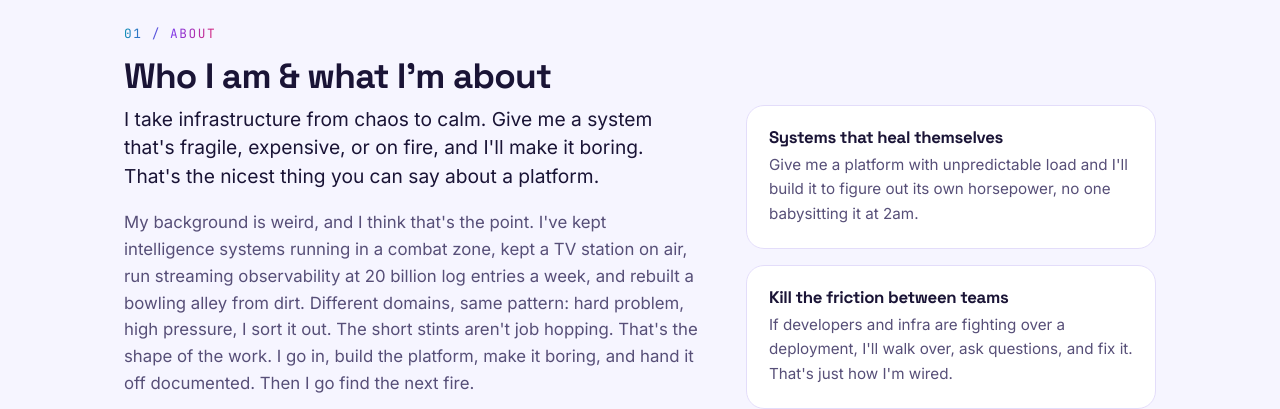
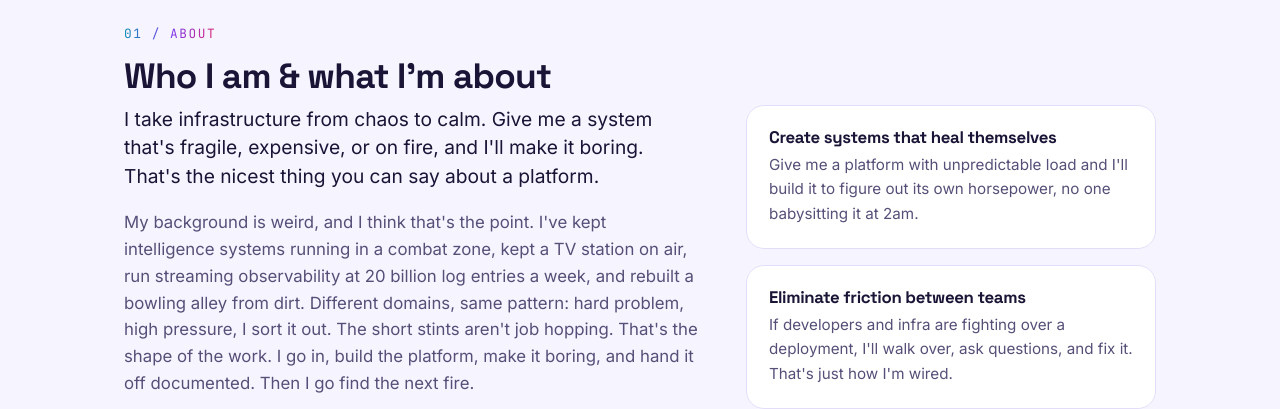
Before and after one commit to nicholas-a-hall/nicholas-a-hall.github.io, a React (Vite) app: page / in a window 1280 px wide. Shown: the part 1140-1549 px from the top of the page. Built offline with nearby package versions, Linux system fonts and the light colour scheme.

Commit message:
update verbage in principles

```diff
--- a/src/App.jsx
+++ b/src/App.jsx
@@ -65,11 +65,11 @@ export default function App() {
         <Hero profile={profile} socials={socials} />
         <ImpactBand metrics={metrics} />
         <About about={about} principles={principles} />
+        <Experience experience={experience} />
         <Skills groups={skillGroups} />
         <Projects projects={projects} />
+        <Education education={education} />
         <Talks talks={talks} />
-        <Experience experience={experience} />
-        <Education education={education} />
         <Testimonials testimonials={testimonials} />
         <Contact profile={profile} socials={socials} />
       </main>
--- a/src/data/content.js
+++ b/src/data/content.js
@@ -370,8 +370,8 @@ export const testimonials = [
 
 // What I specialize in, straight from the way you describe yourself.
 export const principles = [
-  { title: 'Systems that heal themselves', body: "Give me a platform with unpredictable load and I'll build it to figure out its own horsepower, no one babysitting it at 2am." },
-  { title: 'Kill the friction between teams', body: "If developers and infra are fighting over a deployment, I'll walk over, ask questions, and fix it. That's just how I'm wired." },
+  { title: 'Create systems that heal themselves', body: "Give me a platform with unpredictable load and I'll build it to figure out its own horsepower, no one babysitting it at 2am." },
+  { title: 'Eliminate friction between teams', body: "If developers and infra are fighting over a deployment, I'll walk over, ask questions, and fix it. That's just how I'm wired." },
   { title: 'Learn ridiculously fast', body: "Kubernetes to embedded microcontrollers, satcom to MLOps: if it's useful, I'll figure it out in days. The domain changes. The pattern doesn't." },
   { title: 'Make AI survive production', body: "The model is the easy part. The hard part is keeping AI deployable, observable, and reliable after launch. I build the MLOps and the agents themselves: a voice receptionist taking live calls, a bot that holds context through an incident." },
   { title: 'Leave teams stronger than I found them', body: "Trained 12 in the Army. Built the automation program at KSDK. Assembled Formant's DevOps team. Mentored seniors and juniors at FORT. The recommendations below say it in other people's words." },
```
